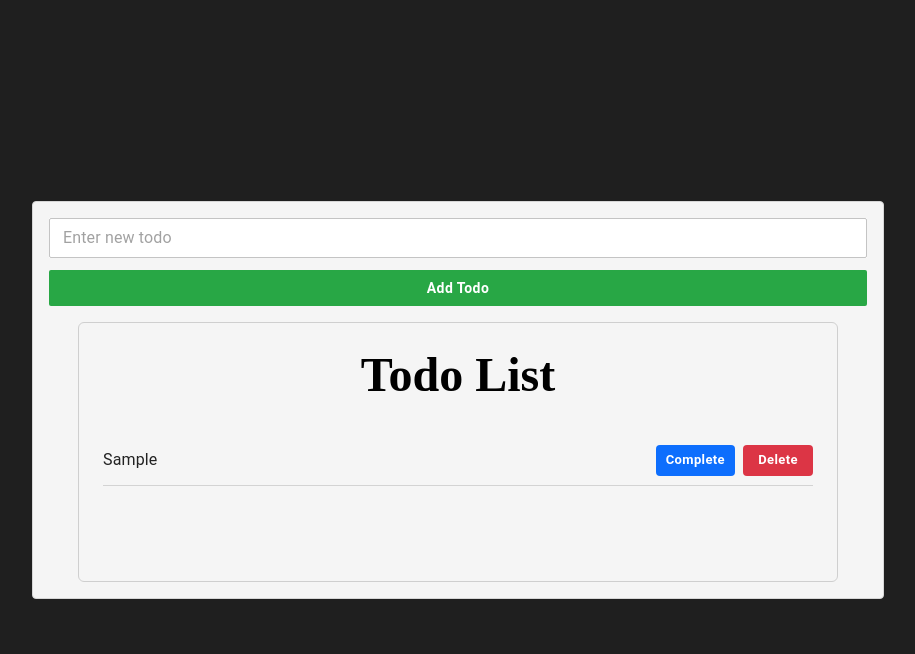
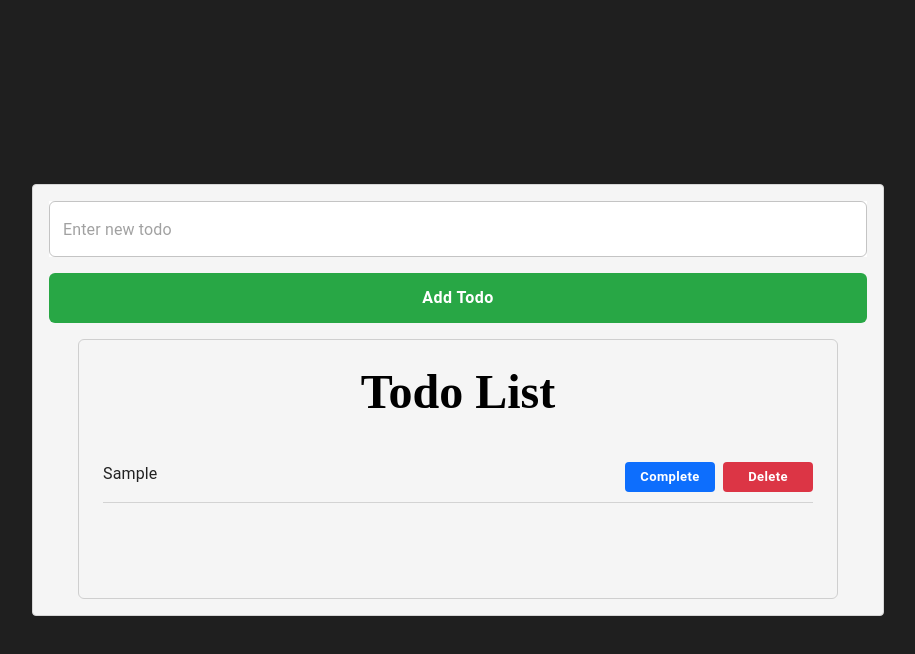
Before and after one commit to LarysaSperling/todo_toolkit, a React (Vite) app: page / in a window 1280 px wide. Both pictures are taken after typing "Sample" into the empty fields and a click on the button "Add Todo". Shown: the top 654 px of the page, without its empty margins (182-1097 px from the left). Built offline with nearby package versions, Linux system fonts and the light colour scheme.

Commit message:
fix: wrap long todo text and keep buttons inside container

```diff
--- a/src/components/todoForm.jsx
+++ b/src/components/todoForm.jsx
@@ -38,12 +38,14 @@ export default function TodoForm() {
         value={text}
         onChange={(e) => setText(e.target.value)}
         variant="outlined"
-        size="small"
+        size="medium"
         sx={{
-          mb: 1.5,
+          mb: 2,
           backgroundColor: '#fff',
           '& .MuiOutlinedInput-root': {
-            borderRadius: '2px',
+            borderRadius: '6px',
+            height: '56px',
+            fontSize: '16px',
           },
         }}
       />
@@ -57,8 +59,10 @@ export default function TodoForm() {
           color: '#fff',
           textTransform: 'none',
           fontWeight: 600,
+          height: '50px',
+          fontSize: '16px',
           boxShadow: 'none',
-          borderRadius: '2px',
+          borderRadius: '6px',
           '&:hover': {
             backgroundColor: '#218838',
             boxShadow: 'none',
--- a/src/components/todoItem.jsx
+++ b/src/components/todoItem.jsx
@@ -11,31 +11,44 @@ export default function TodoItem({ todo }) {
       component="li"
       sx={{
         display: 'flex',
-        alignItems: 'center',
+        alignItems: 'flex-start',
         justifyContent: 'space-between',
         gap: 2,
         py: 1.2,
         borderBottom: '1px solid #d3d3d3',
+        overflow: 'hidden',
       }}
     >
       <Typography
         sx={{
+          flex: 1,
+          minWidth: 0,
           color: '#222',
+          fontSize: '1rem',
           textDecoration: todo.completed ? 'line-through' : 'none',
           opacity: todo.completed ? 0.5 : 1,
-          fontSize: '1rem',
+          wordBreak: 'break-word',
+          overflowWrap: 'anywhere',
+          whiteSpace: 'normal',
         }}
       >
         {todo.text}
       </Typography>
 
-      <Box sx={{ display: 'flex', gap: 1 }}>
+      <Box
+        sx={{
+          display: 'flex',
+          gap: 1,
+          flexShrink: 0,
+          flexDirection: { xs: 'column', sm: 'row' },
+        }}
+      >
         <Button
           variant="contained"
           size="small"
           onClick={() => dispatch(toggleTodo(todo.id))}
           sx={{
-            minWidth: '70px',
+            minWidth: '90px',
             textTransform: 'none',
             fontWeight: 600,
             backgroundColor: '#0d6efd',
@@ -54,7 +67,7 @@ export default function TodoItem({ todo }) {
           size="small"
           onClick={() => dispatch(deleteTodo(todo.id))}
           sx={{
-            minWidth: '70px',
+            minWidth: '90px',
             textTransform: 'none',
             fontWeight: 600,
             backgroundColor: '#dc3545',
```
